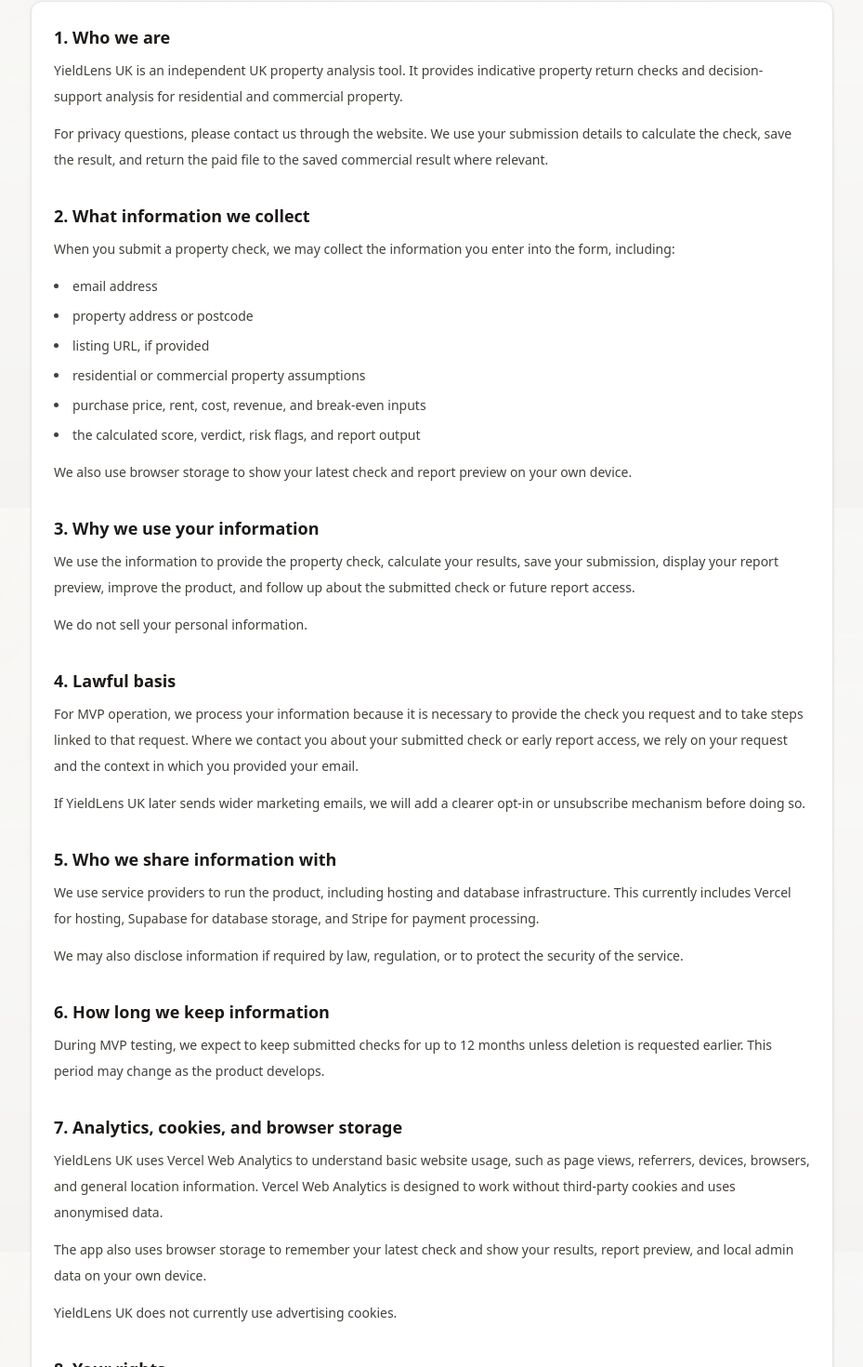
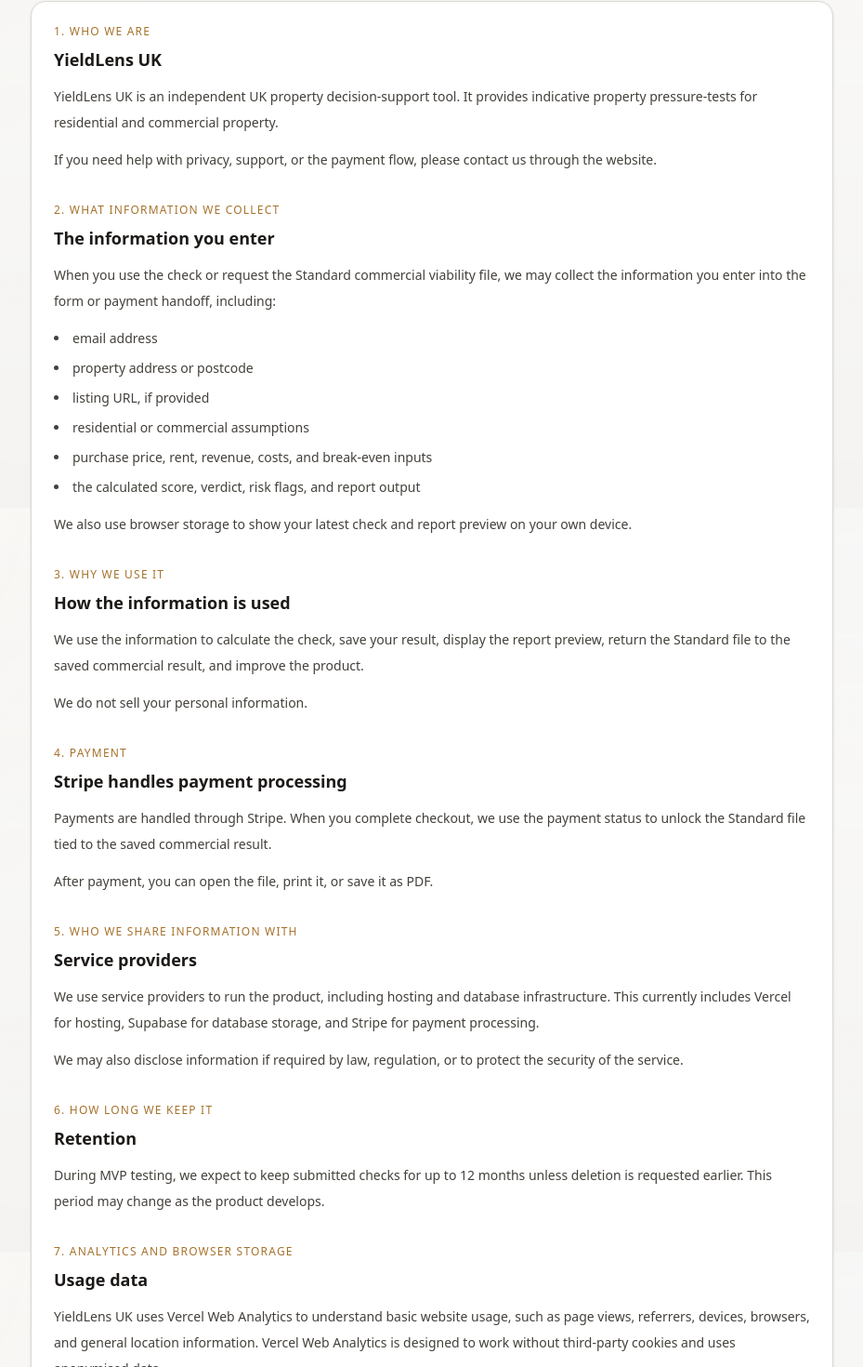
Before and after one commit to samueljcarlon/yieldlens-uk, a Next.js app: page /privacy in a window 1280 px wide. Shown: the part 254-1724 px from the top of the page at 93% size, without its empty margins (175-1104 px from the left). Built offline with nearby package versions, Linux system fonts and the light colour scheme.

Commit message:
Clarify terms privacy and payment support

```diff
--- a/app/privacy/page.tsx
+++ b/app/privacy/page.tsx
@@ -1,9 +1,26 @@
 import Link from 'next/link';
+
+function SectionTitle({
+  eyebrow,
+  title,
+}: {
+  eyebrow: string;
+  title: string;
+}) {
+  return (
+    <div>
+      <p className="text-xs font-medium uppercase tracking-widest text-[var(--yieldlens-caution)] mb-2">
+        {eyebrow}
+      </p>
+      <h2 className="text-lg font-bold text-stone-900">{title}</h2>
+    </div>
+  );
+}
 
 export default function PrivacyPage() {
   return (
     <div className="max-w-4xl mx-auto px-4 py-12">
-      <p className="text-xs uppercase tracking-widest text-green-700 font-medium mb-2">
+      <p className="text-xs uppercase tracking-widest text-[var(--yieldlens-caution)] font-medium mb-2">
         Privacy notice
       </p>
 
@@ -15,45 +32,35 @@
         Last updated: 8 June 2026
       </p>
 
-      <div className="bg-white border border-stone-200 rounded-xl p-6 shadow-sm space-y-8 text-sm text-stone-700 leading-7">
+      <div className="bg-white border border-[var(--yieldlens-border)] rounded-2xl p-6 shadow-sm space-y-8 text-sm text-stone-700 leading-7">
         <section>
-          <h2 className="text-lg font-bold text-stone-900 mb-2">
-            1. Who we are
-          </h2>
-
-          <p>
-            YieldLens UK is an independent UK property analysis tool. It provides
-            indicative property return checks and decision-support analysis for
-            residential and commercial property.
+          <SectionTitle eyebrow="1. Who we are" title="YieldLens UK" />
+          <p className="mt-3">
+            YieldLens UK is an independent UK property decision-support tool. It
+            provides indicative property pressure-tests for residential and
+            commercial property.
           </p>
-
           <p className="mt-3">
-            For privacy questions, please contact us through the website. We
-            use your submission details to calculate the check, save the result,
-            and return the paid file to the saved commercial result where
-            relevant.
+            If you need help with privacy, support, or the payment flow, please
+            contact us through the website.
           </p>
         </section>
 
         <section>
-          <h2 className="text-lg font-bold text-stone-900 mb-2">
-            2. What information we collect
-          </h2>
-
-          <p>
-            When you submit a property check, we may collect the information you
-            enter into the form, including:
+          <SectionTitle eyebrow="2. What information we collect" title="The information you enter" />
+          <p className="mt-3">
+            When you use the check or request the Standard commercial viability
+            file, we may collect the information you enter into the form or
+            payment handoff, including:
           </p>
-
           <ul className="list-disc list-inside mt-3 space-y-1">
             <li>email address</li>
             <li>property address or postcode</li>
             <li>listing URL, if provided</li>
-            <li>residential or commercial property assumptions</li>
-            <li>purchase price, rent, cost, revenue, and break-even inputs</li>
+            <li>residential or commercial assumptions</li>
+            <li>purchase price, rent, revenue, costs, and break-even inputs</li>
             <li>the calculated score, verdict, risk flags, and report output</li>
           </ul>
-
           <p className="mt-3">
             We also use browser storage to show your latest check and report
             preview on your own device.
@@ -61,52 +68,36 @@
         </section>
 
         <section>
-          <h2 className="text-lg font-bold text-stone-900 mb-2">
-            3. Why we use your information
-          </h2>
-
-          <p>
-            We use the information to provide the property check, calculate your
-            results, save your submission, display your report preview, improve
-            the product, and follow up about the submitted check or future report
-            access.
+          <SectionTitle eyebrow="3. Why we use it" title="How the information is used" />
+          <p className="mt-3">
+            We use the information to calculate the check, save your result,
+            display the report preview, return the Standard file to the saved
+            commercial result, and improve the product.
           </p>
-
           <p className="mt-3">
             We do not sell your personal information.
           </p>
         </section>
 
         <section>
-          <h2 className="text-lg font-bold text-stone-900 mb-2">
-            4. Lawful basis
-          </h2>
-
-          <p>
-            For MVP operation, we process your information because it is necessary
-            to provide the check you request and to take steps linked to that
-            request. Where we contact you about your submitted check or early
-            report access, we rely on your request and the context in which you
-            provided your email.
+          <SectionTitle eyebrow="4. Payment" title="Stripe handles payment processing" />
+          <p className="mt-3">
+            Payments are handled through Stripe. When you complete checkout, we
+            use the payment status to unlock the Standard file tied to the saved
+            commercial result.
           </p>
-
           <p className="mt-3">
-            If YieldLens UK later sends wider marketing emails, we will add a
-            clearer opt-in or unsubscribe mechanism before doing so.
+            After payment, you can open the file, print it, or save it as PDF.
           </p>
         </section>
 
         <section>
-          <h2 className="text-lg font-bold text-stone-900 mb-2">
-            5. Who we share information with
-          </h2>
-
-          <p>
+          <SectionTitle eyebrow="5. Who we share information with" title="Service providers" />
+          <p className="mt-3">
             We use service providers to run the product, including hosting and
             database infrastructure. This currently includes Vercel for hosting,
             Supabase for database storage, and Stripe for payment processing.
           </p>
-
           <p className="mt-3">
             We may also disclose information if required by law, regulation, or
             to protect the security of the service.
@@ -114,11 +105,8 @@
         </section>
 
         <section>
-          <h2 className="text-lg font-bold text-stone-900 mb-2">
-            6. How long we keep information
-          </h2>
-
-          <p>
+          <SectionTitle eyebrow="6. How long we keep it" title="Retention" />
+          <p className="mt-3">
             During MVP testing, we expect to keep submitted checks for up to 12
             months unless deletion is requested earlier. This period may change
             as the product develops.
@@ -126,38 +114,30 @@
         </section>
 
         <section>
-          <h2 className="text-lg font-bold text-stone-900 mb-2">
-            7. Analytics, cookies, and browser storage
-          </h2>
-
-          <p>
+          <SectionTitle eyebrow="7. Analytics and browser storage" title="Usage data" />
+          <p className="mt-3">
             YieldLens UK uses Vercel Web Analytics to understand basic website
             usage, such as page views, referrers, devices, browsers, and general
-            location information. Vercel Web Analytics is designed to work without
-            third-party cookies and uses anonymised data.
+            location information. Vercel Web Analytics is designed to work
+            without third-party cookies and uses anonymised data.
           </p>
-
           <p className="mt-3">
             The app also uses browser storage to remember your latest check and
             show your results, report preview, and local admin data on your own
             device.
           </p>
-
           <p className="mt-3">
             YieldLens UK does not currently use advertising cookies.
           </p>
         </section>
 
         <section>
-          <h2 className="text-lg font-bold text-stone-900 mb-2">
-            8. Your rights
-          </h2>
-
-          <p>
+          <SectionTitle eyebrow="8. Your rights" title="Access, correction, and deletion" />
+          <p className="mt-3">
             You may ask to access, correct, delete, or restrict use of your
-            personal information. Please contact us through the website if you need to make a request.
+            personal information. Please contact us through the website if you
+            need to make a request.
           </p>
-
           <p className="mt-3">
             You can also raise concerns with the UK Information Commissioner’s
             Office if you are unhappy with how your information is handled.
@@ -165,11 +145,8 @@
         </section>
 
         <section>
-          <h2 className="text-lg font-bold text-stone-900 mb-2">
-            9. Changes to this notice
-          </h2>
-
-          <p>
+          <SectionTitle eyebrow="9. Changes" title="Updates to this notice" />
+          <p className="mt-3">
             We may update this Privacy Notice as YieldLens UK develops. The date
             above shows when this version was last updated.
           </p>
@@ -177,7 +154,7 @@
       </div>
 
       <div className="mt-8">
-        <Link href="/" className="text-sm text-green-700 font-medium hover:underline">
+        <Link href="/" className="text-sm text-[var(--yieldlens-caution)] font-medium hover:underline">
           Back to homepage →
         </Link>
       </div>
--- a/app/terms/page.tsx
+++ b/app/terms/page.tsx
@@ -1,9 +1,26 @@
 import Link from 'next/link';
+
+function SectionTitle({
+  eyebrow,
+  title,
+}: {
+  eyebrow: string;
+  title: string;
+}) {
+  return (
+    <div>
+      <p className="text-xs font-medium uppercase tracking-widest text-[var(--yieldlens-caution)] mb-2">
+        {eyebrow}
+      </p>
+      <h2 className="text-lg font-bold text-stone-900">{title}</h2>
+    </div>
+  );
+}
 
 export default function TermsPage() {
   return (
     <div className="max-w-4xl mx-auto px-4 py-12">
-      <p className="text-xs uppercase tracking-widest text-green-700 font-medium mb-2">
+      <p className="text-xs uppercase tracking-widest text-[var(--yieldlens-caution)] font-medium mb-2">
         Terms and disclaimer
       </p>
 
@@ -15,38 +32,30 @@
         Last updated: 8 June 2026
       </p>
 
-      <div className="bg-white border border-stone-200 rounded-xl p-6 shadow-sm space-y-8 text-sm text-stone-700 leading-7">
+      <div className="bg-white border border-[var(--yieldlens-border)] rounded-2xl p-6 shadow-sm space-y-8 text-sm text-stone-700 leading-7">
         <section>
-          <h2 className="text-lg font-bold text-stone-900 mb-2">
-            1. What YieldLens UK provides
-          </h2>
-
-          <p>
+          <SectionTitle eyebrow="1. What YieldLens UK provides" title="The product in plain English" />
+          <p className="mt-3">
             YieldLens UK provides indicative property return checks and
             decision-support analysis for residential and commercial property.
             The tool uses user-provided inputs and simple assumptions to estimate
             yield, cash flow, break-even figures, risk flags, and an indicative
             verdict.
           </p>
-
           <p className="mt-3">
             The free commercial check shows the headline pressure points. The
             Standard commercial viability file is unlocked from a saved
-            commercial result, and can be printed or saved as PDF.
+            commercial result and can be opened, printed, or saved as PDF.
           </p>
         </section>
 
         <section>
-          <h2 className="text-lg font-bold text-stone-900 mb-2">
-            2. Not a valuation or advice
-          </h2>
-
-          <p>
-            YieldLens UK is not a valuation, RICS valuation, financial
-            advice, mortgage advice, tax advice, legal advice, investment
-            recommendation, or substitute for professional due diligence.
+          <SectionTitle eyebrow="2. Not a valuation or advice" title="What the tool is not" />
+          <p className="mt-3">
+            YieldLens UK is not a valuation, RICS valuation, financial advice,
+            mortgage advice, tax advice, legal advice, investment recommendation,
+            or substitute for professional due diligence.
           </p>
-
           <p className="mt-3">
             You should not rely on the tool as the only basis for buying,
             renting, investing in, lending against, or signing a lease for any
@@ -55,34 +64,38 @@
         </section>
 
         <section>
-          <h2 className="text-lg font-bold text-stone-900 mb-2">
-            3. User-provided information
-          </h2>
-
-          <p>
+          <SectionTitle eyebrow="3. User-provided information" title="Why the inputs matter" />
+          <p className="mt-3">
             The output depends on the information you enter. If the purchase
             price, rent, costs, revenue assumptions, or other inputs are wrong,
             incomplete, or optimistic, the result may be misleading.
           </p>
-
           <p className="mt-3">
-            The commercial file is tied to the saved result you request it from.
-            If your assumptions change, rerun the free check so the file
+            The commercial file is tied to the saved result it was requested
+            from. If your assumptions change, rerun the free check so the file
             reflects the latest numbers.
           </p>
         </section>
 
         <section>
-          <h2 className="text-lg font-bold text-stone-900 mb-2">
-            4. Placeholder assumptions
-          </h2>
+          <SectionTitle eyebrow="4. Payment" title="What happens when you pay" />
+          <p className="mt-3">
+            Payment is handled through Stripe. After checkout completes, the
+            Standard commercial viability file is unlocked for the saved result
+            and the file can be opened from the success page.
+          </p>
+          <p className="mt-3">
+            After payment, you can print the file or save it as PDF.
+          </p>
+        </section>
 
-          <p>
+        <section>
+          <SectionTitle eyebrow="5. Placeholder assumptions" title="Where live data is not available" />
+          <p className="mt-3">
             Some MVP scores use placeholder assumptions where live data is not
             yet connected. These include local demand, transport, local
             competition, area suitability, and comparable market data.
           </p>
-
           <p className="mt-3">
             Any placeholder assumptions are shown in the results and report
             preview. They should be treated cautiously.
@@ -90,11 +103,8 @@
         </section>
 
         <section>
-          <h2 className="text-lg font-bold text-stone-900 mb-2">
-            5. No guarantee
-          </h2>
-
-          <p>
+          <SectionTitle eyebrow="6. No guarantee" title="No promise of outcome" />
+          <p className="mt-3">
             YieldLens UK does not guarantee any rent, yield, sale price, profit,
             cash flow, business revenue, customer volume, or investment outcome.
             Property and business decisions carry risk.
@@ -102,11 +112,8 @@
         </section>
 
         <section>
-          <h2 className="text-lg font-bold text-stone-900 mb-2">
-            6. Professional checks still required
-          </h2>
-
-          <p>
+          <SectionTitle eyebrow="7. Professional checks still required" title="Use the results alongside proper due diligence" />
+          <p className="mt-3">
             Before making a property or business decision, you should check
             comparable market evidence, lease terms, service charges, business
             rates, planning or licensing issues, mortgage terms, legal documents,
@@ -115,11 +122,8 @@
         </section>
 
         <section>
-          <h2 className="text-lg font-bold text-stone-900 mb-2">
-            7. Availability and changes
-          </h2>
-
-          <p>
+          <SectionTitle eyebrow="8. Availability" title="The product may change as it develops" />
+          <p className="mt-3">
             YieldLens UK may change, pause, or remove features as the product
             develops. The current product may still contain assumptions and
             limitations, so users should review the output alongside normal due
@@ -128,11 +132,8 @@
         </section>
 
         <section>
-          <h2 className="text-lg font-bold text-stone-900 mb-2">
-            8. Contact
-          </h2>
-
-          <p>
+          <SectionTitle eyebrow="9. Contact" title="Questions and support" />
+          <p className="mt-3">
             For questions, please contact us through the website. If something
             looks unclear, ask before paying or signing so the assumptions can be
             checked again.
@@ -141,7 +142,7 @@
       </div>
 
       <div className="mt-8">
-        <Link href="/" className="text-sm text-green-700 font-medium hover:underline">
+        <Link href="/" className="text-sm text-[var(--yieldlens-caution)] font-medium hover:underline">
           Back to homepage →
         </Link>
       </div>
```
Also changed, not shown: app/payment/cancel/page.tsx (+10 -10 lines), app/payment/success/page.tsx (+15 -8 lines).
